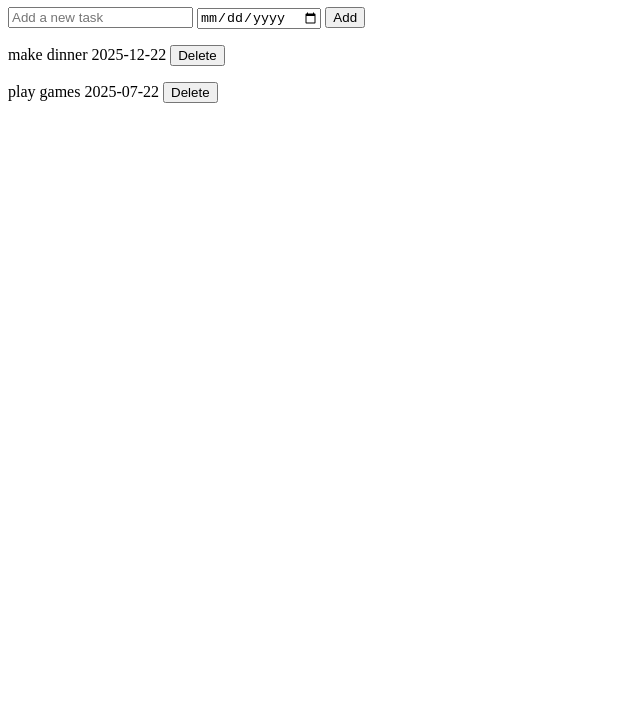
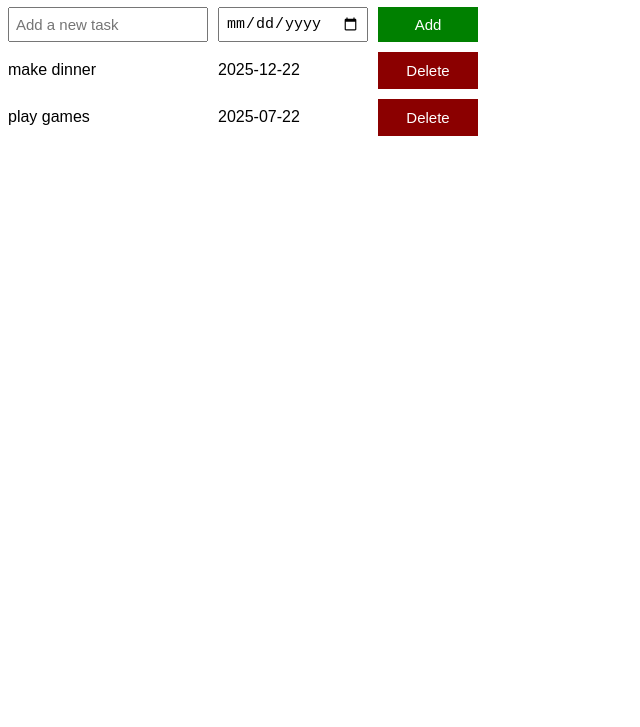
Before and after one commit to sandeep-m-patil/Todo-List, a plain HTML site: page index.html in a window 1280 px wide. Shown: the part 73-800 px from the top of the page, without its empty margins (0-640 px from the left). Drawn offline with Linux system fonts and the light colour scheme.

Commit message:
added stylings

```diff
--- a/index.html
+++ b/index.html
@@ -1,18 +1,24 @@
 <!DOCTYPE html>
 <html lang="en">
+
 <head>
     <meta charset="UTF-8">
     <meta name="viewport" content="width=device-width, initial-scale=1.0">
     <title>Todo List</title>
+    <link rel="stylesheet" href="style.css">
 </head>
+
 <body>
     <h1>Todo List</h1>
-    <input type="text" placeholder="Add a new task" id="taskInput">
-    <input type="date" id="dueDate">
-    <button onclick="addTodo()">Add</button>
+    <div class="todo-input-grid">
+        <input type="text" class="name-input" placeholder="Add a new task" id="taskInput">
+        <input type="date" class="due-date-input" id="dueDate">
+        <button onclick="addTodo()" class="add-todo-btn">Add</button>
+    </div>
 
-    <div id="todo-list">text</div>
+    <div id="todo-list" class="todo-grid">text</div>
 
     <script src="script.js"></script>
 </body>
+
 </html>
--- a/script.js
+++ b/script.js
@@ -22,11 +22,11 @@ function renderTodoList() {
         const todoObject = todoList[i];
         const { name, dueDate } = todoObject;
         const html =
-            `<p>
-        ${name}  ${dueDate}
+            `
+       <div> ${name} </div><div> ${dueDate}</div>
         <button onclick="todoList.splice(${i},1);
-         renderTodoList();">Delete</button>
-        </p> `;
+         renderTodoList();" class="delete-todo-btn">Delete</button>
+         `;
         todoListHTML += html;
 
     }
@@ -38,10 +38,9 @@ function addTodo() {
     const todoDueDate = document.getElementById('dueDate').value;
 
     todoList.push({
-        name:todoInput,
-        dueDate:todoDueDate
+        name: todoInput,
+        dueDate: todoDueDate
     });
-    console.log(todoList);
     todoInput.value = '';
     renderTodoList();
 }
--- /dev/null
+++ b/style.css
@@ -0,0 +1,39 @@
+body{
+    font-family: Arial;
+}
+
+.todo-grid,.todo-input-grid{
+    display: grid;
+    grid-template-columns:200px 150px 100px;
+    column-gap: 10px;
+    row-gap:10px;
+    align-items: center;
+
+
+}
+
+.todo-input-grid{
+    margin-bottom: 10px;
+    align-items: stretch;
+}
+
+.name-input,.due-date-input{
+    font-size: 15px;
+    padding: 6px;
+}
+
+.add-todo-btn{
+    background-color: green;
+    color:white;
+    border: none;
+    font-size: 15px;
+    cursor: pointer;
+}
+.delete-todo-btn{
+    background-color: darkred;
+    color:white;
+    border: none;
+    font-size: 15px;
+    cursor: pointer;
+    padding:10px 0px;
+}
```
